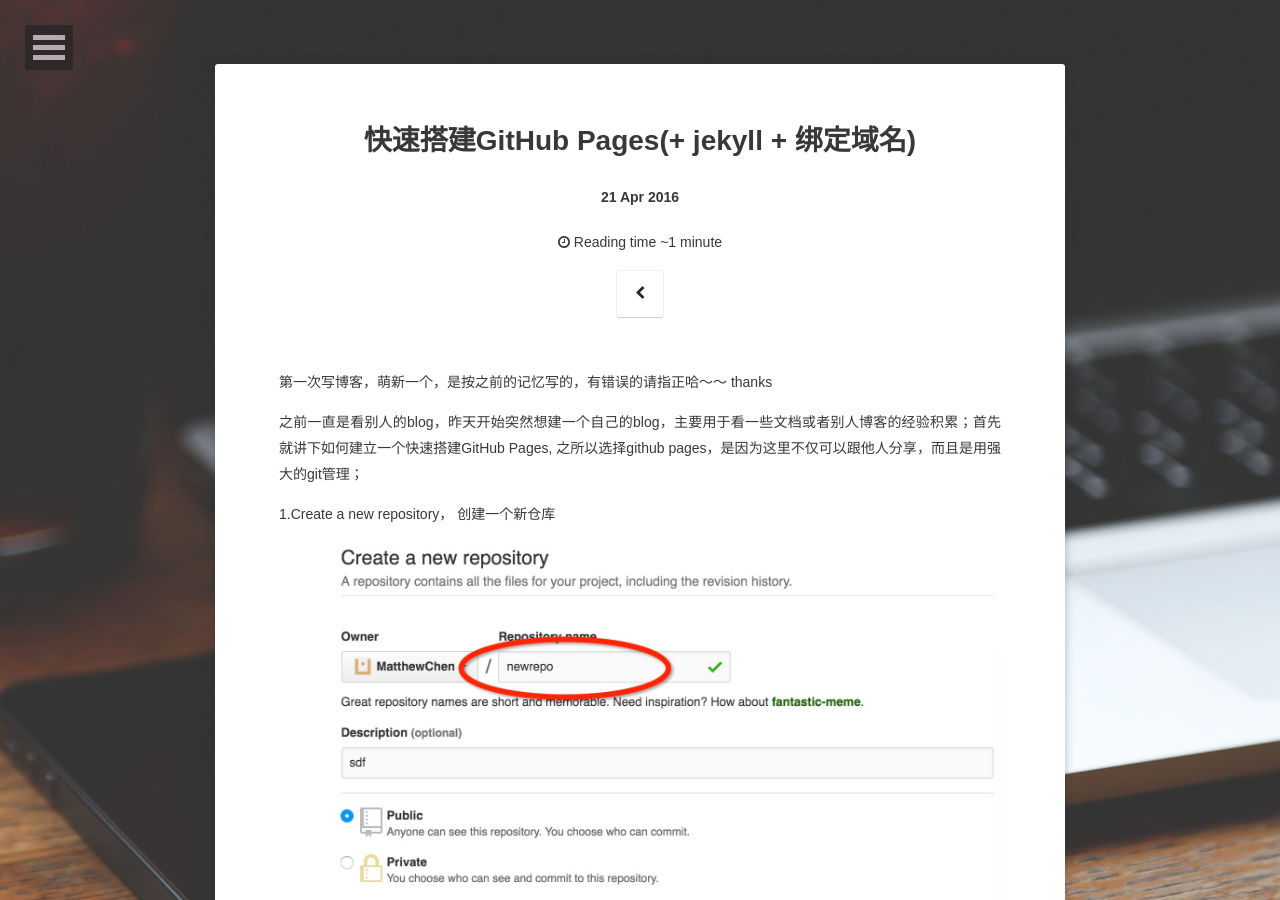
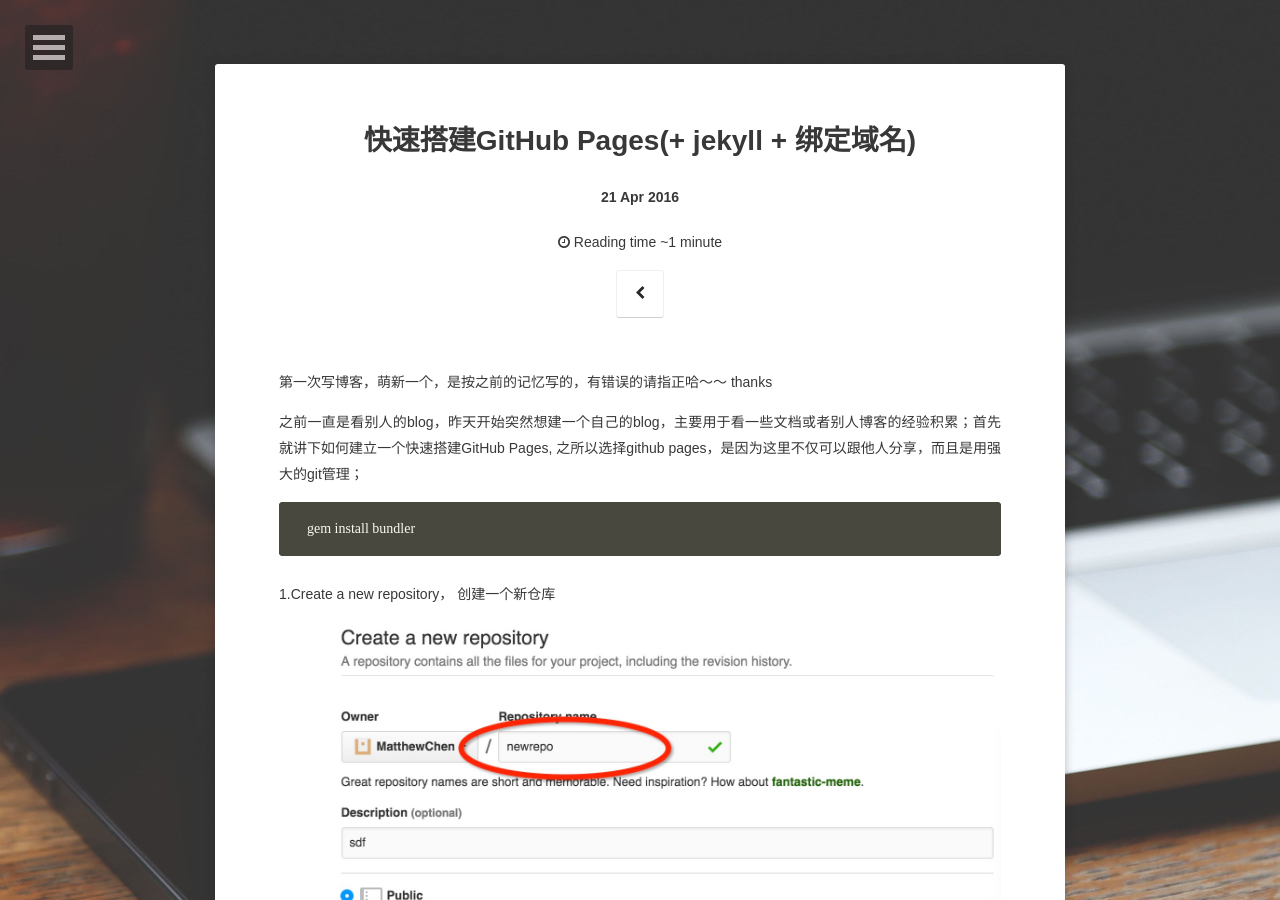
Before and after one commit to MatthewChen/siri.repo, a Jekyll site: the page built from _posts/2016-04-21- GitHub Pages + jekyll.md, in a window 1280 px wide and 900 px high. Built offline with Jekyll 4.4.1, drawn with Linux system fonts in a browser that asks for light colours; some web fonts are replaced; comment, search, counter and statistics services are not loaded.

Commit message:
更新格式

````diff
--- a/_posts/2016-04-21- GitHub Pages + jekyll.md
+++ b/_posts/2016-04-21- GitHub Pages + jekyll.md
@@ -12,6 +12,9 @@
 
 之前一直是看别人的blog，昨天开始突然想建一个自己的blog，主要用于看一些文档或者别人博客的经验积累；首先就讲下如何建立一个快速搭建GitHub Pages, 之所以选择github pages，是因为这里不仅可以跟他人分享，而且是用强大的git管理；
 
+```
+    gem install bundler
+```
 
 1.Create a new repository， 创建一个新仓库
     <img src="../assets/img/add_repo.jpg">
@@ -29,6 +32,7 @@
 5.将之前在github上创建的newrepo分支pull下来
 
 6.在newrepo分支下，创建一个Gemfile文件， 加入两行：
+
 ```
     source 'https://rubygems.org'
     gem 'github-pages', group: :jekyll_plugins
````
